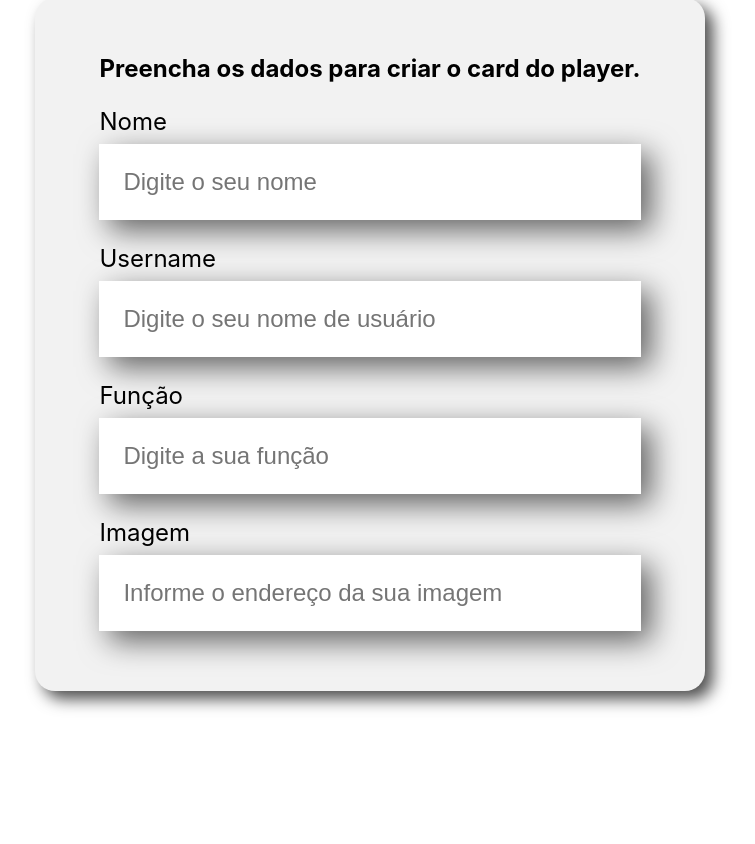
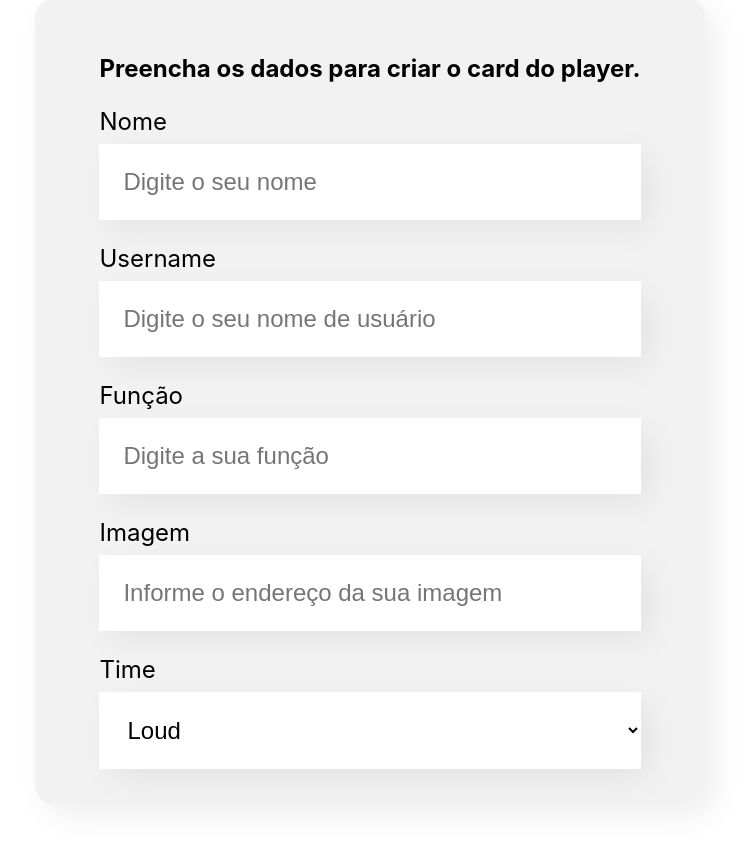
Before and after one commit to leonanmar886/organo, a React (Create React App) app: page / in a window 1280 px wide. Shown: the part 580-1424 px from the top of the page, without its empty margins (270-1025 px from the left). Before the commit the page ends 1351 px from the top, so only its background shows below. Built offline with nearby package versions, Linux system fonts and the light colour scheme.

Commit message:
feature: aula 2, atividade 3

```diff
--- /dev/null
+++ b/src/components/DropDown/DropDown.css
@@ -0,0 +1,15 @@
+.drop-down select{
+    background-color: #fff;
+    box-shadow: 10px 10px 30px rgba(0, 0, 0, 0.06);
+    width: 100%;
+    border: none;
+    font-size: 24px;
+    padding: 24px;
+    box-sizing: border-box;
+}
+
+.drop-down label{
+    display: block;
+    margin-bottom: 8px;
+    font-size: 24px;
+}
--- /dev/null
+++ b/src/components/DropDown/DropDown.js
@@ -0,0 +1,13 @@
+import './DropDown.css'
+
+export const DropDown = (props) => {
+    return (
+        <div className='drop-down'>
+            <label>{props.label}</label>
+            <select>
+                { /* arrow function que mapeia os itens das props, e retorna uma tag JSX option com o conteúdo dele */ }
+                {props.items.map(item => <option key={item}>{item}</option>)}
+            </select>
+        </div>
+    )
+}
--- /dev/null
+++ b/src/components/DropDown/index.js
@@ -0,0 +1,2 @@
+import { DropDown } from "./DropDown"
+export default DropDown
--- a/src/components/Form/Form.css
+++ b/src/components/Form/Form.css
@@ -9,5 +9,5 @@
     background-color: #f2f2f2;
     border-radius: 20px;
     padding: 36px 64px;
-    box-shadow: 8px 8px 16px rgba(0, 0, 0, 0.7);
+    box-shadow: 10px 10px 30px rgba(0, 0, 0, 0.07);
 }
--- a/src/components/Form/Form.js
+++ b/src/components/Form/Form.js
@@ -1,7 +1,18 @@
 import './Form.css'
 import TextField from '../TextField'
+import DropDown from '../DropDown'
 
 export const Form = () => {
+
+    const teams = [
+        'Loud',
+        'Liquid',
+        'OpTic Gaming',
+        'NyP',
+        'Cloud9',
+        'Furia'
+    ]
+
     return (
         <section className='form'>
             <form>
@@ -10,6 +21,7 @@
                 <TextField label = "Username" placeholder = "Digite o seu nome de usuário"/>
                 <TextField label = "Função" placeholder = "Digite a sua função"/>
                 <TextField label = "Imagem" placeholder = "Informe o endereço da sua imagem"/>
+                <DropDown label="Time" items = {teams} />
             </form>
         </section>
     )
--- a/src/components/TextField/TextField.css
+++ b/src/components/TextField/TextField.css
@@ -10,7 +10,7 @@
 
 .text-field input {
     background-color: #FFF;
-    box-shadow: 10px 10px 30px rgba(0, 0, 0, 0.6);
+    box-shadow: 10px 10px 30px rgba(0, 0, 0, 0.06);
     width: 100%;
     border: none;
     font-size: 24px;
```
